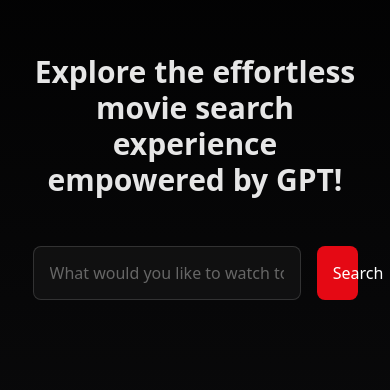
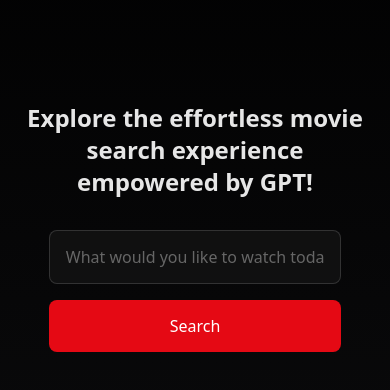
Before and after one commit to Praneepkumar/NetflixGPT, a React (Vite) app: page /browse/gpt-search in a window 390 px wide. Shown: the part 154-544 px from the top of the page. Built offline with nearby package versions, Linux system fonts and the light colour scheme.

Commit message:
Responsive fixes

```diff
--- a/src/components/GPT-components/GPTSearch.js
+++ b/src/components/GPT-components/GPTSearch.js
@@ -8,13 +8,13 @@
   const { gptSearchResults } = useSelector((store) => store.gpt);
   return (
     <div className='relative w-full min-h-screen bg-gradient-to-b from-black to-[#0d0d0f]'>
-      <div className='pt-44'>
+      <div className='pt-56 md:pt-44'>
         <div className={!gptSearchResults && " pt-8"}>
           <h2
             className={
               language === "telugu"
-                ? "text-center px-8 text-2xl font-semibold mb-12 text-[#e6e6e6]"
-                : "text-center px-8 text-3xl font-semibold mb-12 text-[#e6e6e6]"
+                ? "text-center px-4 md:px-8 text-2xl md:text-2xl font-semibold mb-8 md:mb-12 text-[#e6e6e6]"
+                : "text-center px-4 md:px-8 text-2xl md:text-3xl font-semibold mb-8 md:mb-12 text-[#e6e6e6]"
             }>
             {LANGUAGE_CONFIG[language].heading}
           </h2>
--- a/src/components/GPT-components/GPTSearchBar.js
+++ b/src/components/GPT-components/GPTSearchBar.js
@@ -51,7 +51,7 @@
   };
   return (
     <>
-      <div className=' w-10/12 mx-auto grid grid-cols-12 gap-4'>
+      <div className='flex flex-col  w-3/4 md:p-0 md:w-10/12 mx-auto md:grid md:grid-cols-12 gap-4'>
         <div className='relative col-span-10'>
           {inputText && (
             <svg
--- a/src/components/Header.js
+++ b/src/components/Header.js
@@ -73,14 +73,14 @@
           )}
           <button
             onClick={toggleGPTView}
-            className='rounded-lg text-white border border-white px-6 py-3 text-xl md:text-base md:px-4 md:py-1'>
+            className='rounded-lg text-white border border-white px-6 py-2 text-lg md:text-base md:px-4 md:py-1'>
             {!showGptSearch
               ? "GPT Search"
               : LANGUAGE_CONFIG?.[language].homeBtn}
           </button>
 
           <button
-            className='rounded-lg text-white bg-[#e50914] px-6 py-3 text-xl md:text-base md:px-4 md:py-1 hover:bg-[#e50914d8] active:translate-y-[-2px]'
+            className='rounded-lg text-white bg-[#e50914] px-6 py-2 text-lg md:text-base md:px-4 md:py-1 hover:bg-[#e50914d8] active:translate-y-[-2px]'
             onClick={handleSignout}>
             {LANGUAGE_CONFIG?.[language].signOut}
           </button>
--- a/src/utils/constants.js
+++ b/src/utils/constants.js
@@ -13,8 +13,7 @@
 export const IMG_PATH = "https://image.tmdb.org/t/p/w500";
 
 export const OPENAI_API_KEY =
-  "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";
-/*   "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"; */
+  "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";
 
 export const SUPPORTED_LANGUAGES = [
   { identifier: "en", language: "English" },
```
